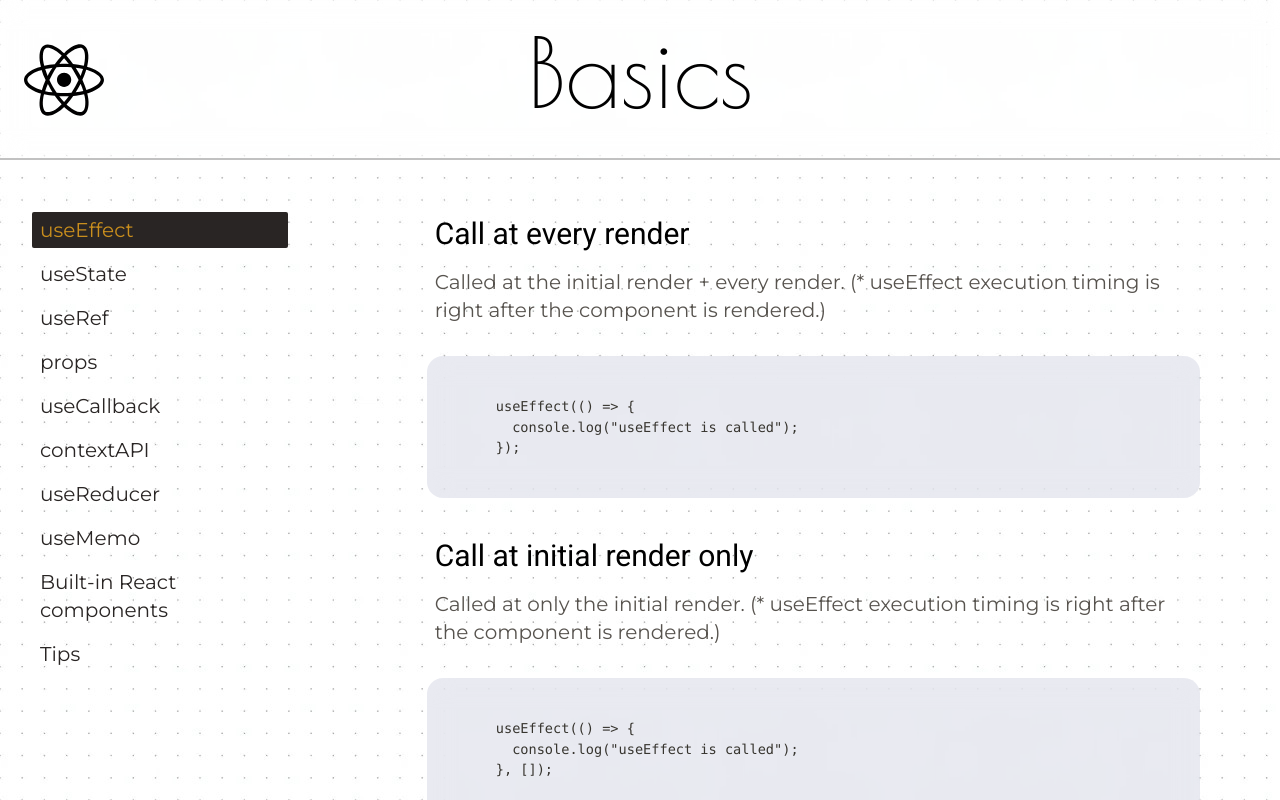
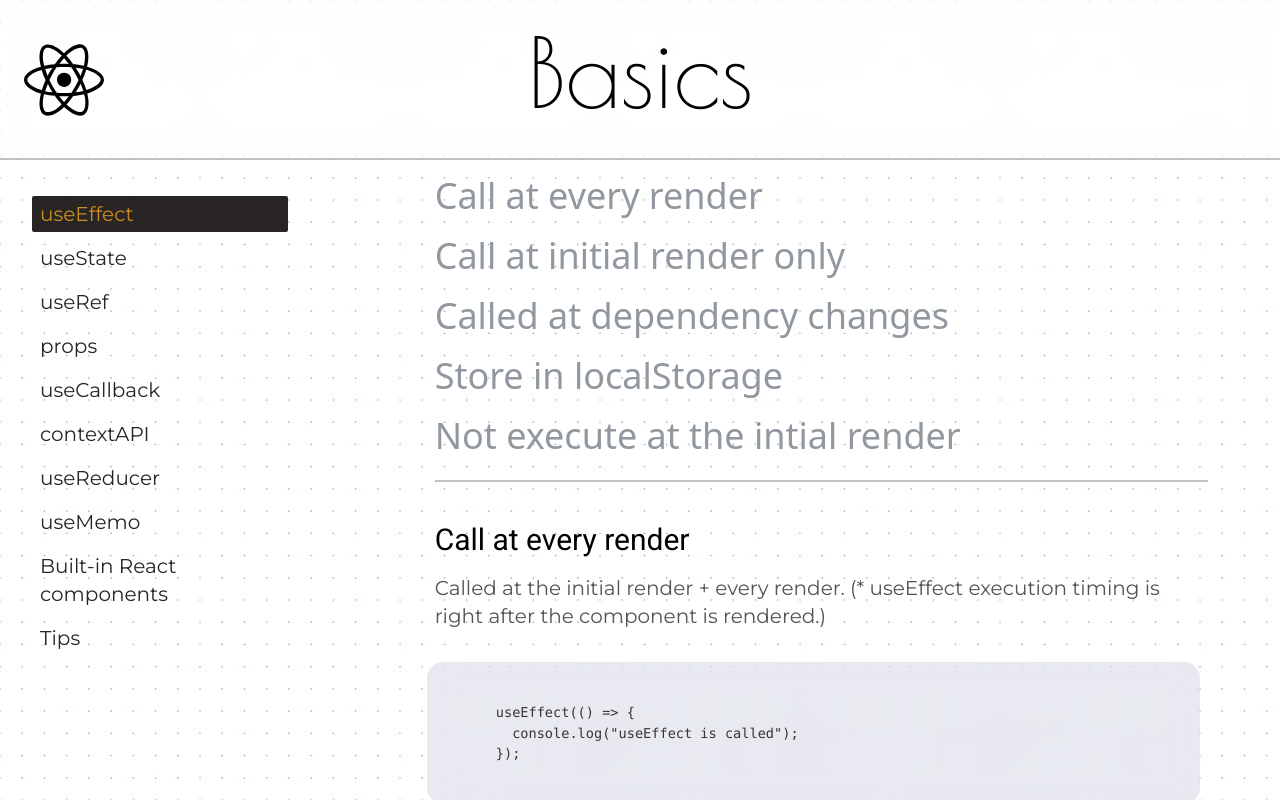
Before and after one commit to GentleHorse/ReactEssentials_v2, a React (Vite) app: page /basics in a window 1280 px wide. Shown: the top 800 px of the page. Built offline with nearby package versions, Linux system fonts and the light colour scheme; a web font is replaced by a local one.

Commit message:
Enable the texts in the table of contents to set the alignments - center, left, right

```diff
--- a/src/components/UI/PageTitle.jsx
+++ b/src/components/UI/PageTitle.jsx
@@ -3,7 +3,7 @@ export default function PageTitle({ children }) {
     <h1
       className="
       sticky top-0 z-10 h-[20vh]
-      px-6 pb-10 mb-4
+      px-6 pb-10
       border-b-2 border-[#C1C1C1]
       backdrop-blur-md
       bg-[#FFFFFF]/15
--- a/src/components/UI/TableOfContents.jsx
+++ b/src/components/UI/TableOfContents.jsx
@@ -1,17 +1,30 @@
 import { HashLink } from "react-router-hash-link";
 
-export default function TableOfContents({ topics }) {
+export default function TableOfContents({ topics, textsPosition = "center" }) {
   const scrollWithOffset = (el) => {
     const yCoordinate = el.getBoundingClientRect().top + window.pageYOffset;
     const yOffset = -window.innerHeight * 0.225;
     window.scrollTo({ top: yCoordinate + yOffset, behavior: "smooth" });
   };
 
+  let sectionClassName = "w-full flex flex-col";
+
+  if (textsPosition === "center") {
+    sectionClassName += " text-center";
+  }
+  if (textsPosition === "left") {
+    sectionClassName += " text-left ml-2";
+  }
+  if (textsPosition === "right") {
+    sectionClassName += " text-right mr-2";
+  }
+
+
   return (
-    <section className="w-full flex flex-col text-center">
-      <h1 className="text-2xl text-[#C1C1C1] bg-[#1C1C1C]">
+    <section className={sectionClassName}>
+      {/* <h1 className="text-2xl text-[#C1C1C1] bg-[#1C1C1C]">
         Table of Contents
-      </h1>
+      </h1> */}
       <ul className="border-b-2 border-[#C1C1C1] pt-4 pb-6 flex flex-col gap-5">
         {topics.map((topic) => (
           <HashLink
--- a/src/pages/Basics.jsx
+++ b/src/pages/Basics.jsx
@@ -4,6 +4,7 @@ import TopicWrapper from "../components/UI/TopicWrapper.jsx";
 import { BASICS_TOPICS_ARRAY } from "../topics-data.js";
 import Header from "../components/UI/Header.jsx";
 import PageTitle from "../components/UI/PageTitle.jsx";
+import TableOfContents from "../components/UI/TableOfContents.jsx";
 
 export default function BasicsPage() {
   const [topicId, setTopicId] = useState("tp1");
@@ -35,9 +36,13 @@ export default function BasicsPage() {
           />
         </div>
 
-        <ul className="col-span-2 max-w-[600px] lg:max-w-[1200px] mr-10 md:mr-12 lg:mr-20">
-          <TopicWrapper topics={BASICS_TOPICS_ARRAY[topicIndex].subTopics} />
-        </ul>
+        <div className="col-span-2 max-w-[600px] lg:max-w-[1200px] mr-10 md:mr-12 lg:mr-20">
+          <TableOfContents topics={BASICS_TOPICS_ARRAY[topicIndex].subTopics} textsPosition="left" />
+
+          <ul>
+            <TopicWrapper topics={BASICS_TOPICS_ARRAY[topicIndex].subTopics} />
+          </ul>
+        </div>
       </section>
     </>
   );
```
